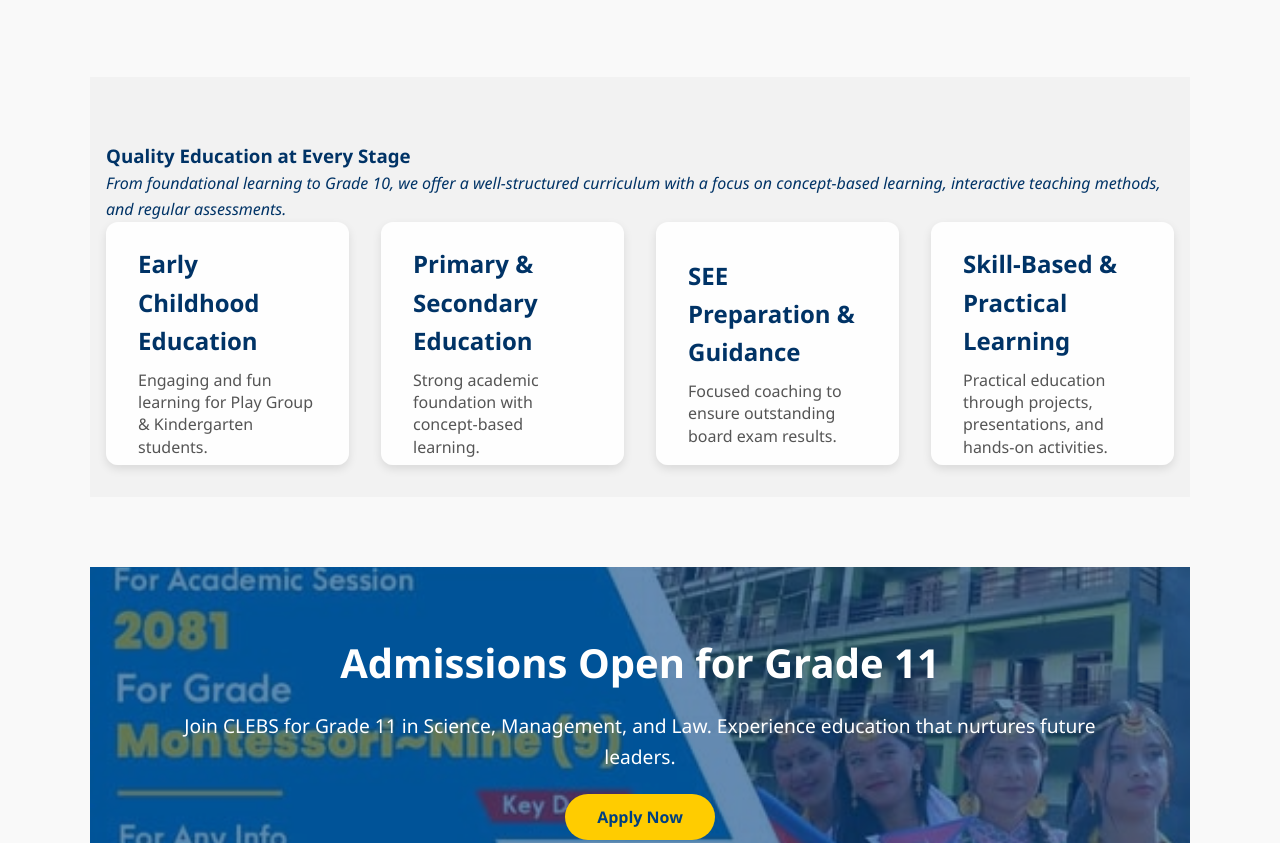
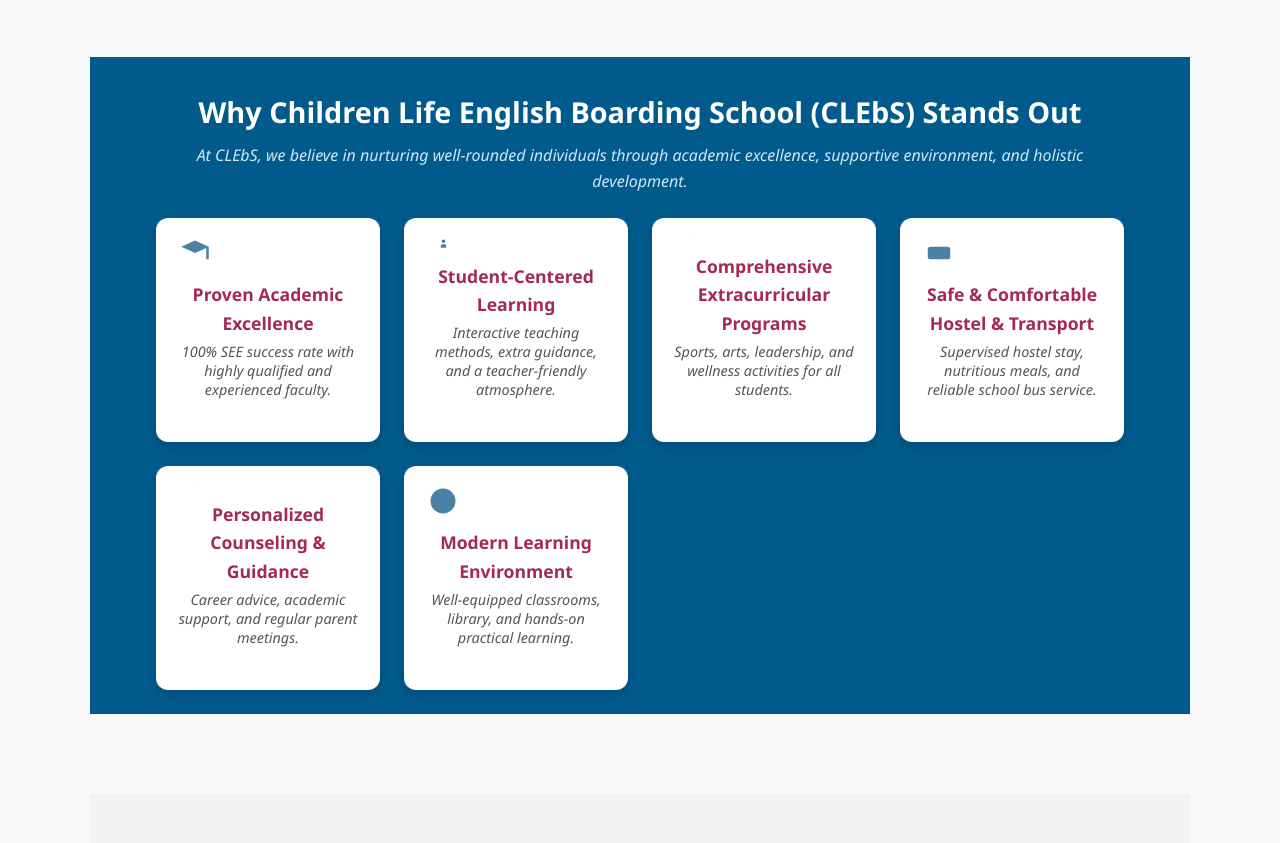
Before and after one commit to Rajbhandari107/ChildrenLife, a website: page index.html in a window 1280 px wide. Shown: the part 1080-1923 px from the top of the page. Drawn offline with Linux system fonts and the light colour scheme.

Commit message:
Update index.html

```diff
--- a/index.html
+++ b/index.html
@@ -105,6 +105,46 @@
         </div>
     </section>
 
+    <!-- Why CLEbS Section -->
+    <section id="why-clebs" class="why-clebs-section">
+        <div class="why-clebs-container">
+            <h1>Why Children Life English Boarding School (CLEbS) Stands Out</h1>
+            <p><em>At CLEbS, we believe in nurturing well-rounded individuals through academic excellence, supportive environment, and holistic development.</em></p>
+            <div class="why-clebs-cards">
+                <div class="why-clebs-card">
+                    <div class="icon academic-icon" aria-hidden="true"></div>
+                    <h2>Proven Academic Excellence</h2>
+                    <p>100% SEE success rate with highly qualified and experienced faculty.</p>
+                </div>
+                <div class="why-clebs-card">
+                    <div class="icon student-icon" aria-hidden="true"></div>
+                    <h2>Student-Centered Learning</h2>
+                    <p>Interactive teaching methods, extra guidance, and a teacher-friendly atmosphere.</p>
+                </div>
+                <div class="why-clebs-card">
+                    <div class="icon extracurricular-icon" aria-hidden="true"></div>
+                    <h2>Comprehensive Extracurricular Programs</h2>
+                    <p>Sports, arts, leadership, and wellness activities for all students.</p>
+                </div>
+                <div class="why-clebs-card">
+                    <div class="icon hostel-icon" aria-hidden="true"></div>
+                    <h2>Safe & Comfortable Hostel & Transport</h2>
+                    <p>Supervised hostel stay, nutritious meals, and reliable school bus service.</p>
+                </div>
+                <div class="why-clebs-card">
+                    <div class="icon counseling-icon" aria-hidden="true"></div>
+                    <h2>Personalized Counseling & Guidance</h2>
+                    <p>Career advice, academic support, and regular parent meetings.</p>
+                </div>
+                <div class="why-clebs-card">
+                    <div class="icon modern-learning-icon" aria-hidden="true"></div>
+                    <h2>Modern Learning Environment</h2>
+                    <p>Well-equipped classrooms, library, and hands-on practical learning.</p>
+                </div>
+            </div>
+        </div>
+    </section>
+
     <!-- Academics Section -->
     <section id="program-banner" class="program-banner">
         <div class="program-container">
@@ -149,6 +189,7 @@
     <section class="admission-full-image-container">
         <div class="admission-full-image">
             <img src="assets/admission.jpg" alt="Admissions" />
+            <img src="assets/admission2025.jpg" alt="Admissions 2025" />
         </div>
         <div class="admission-description">
             <h2>Admissions Are Open</h2>
```
